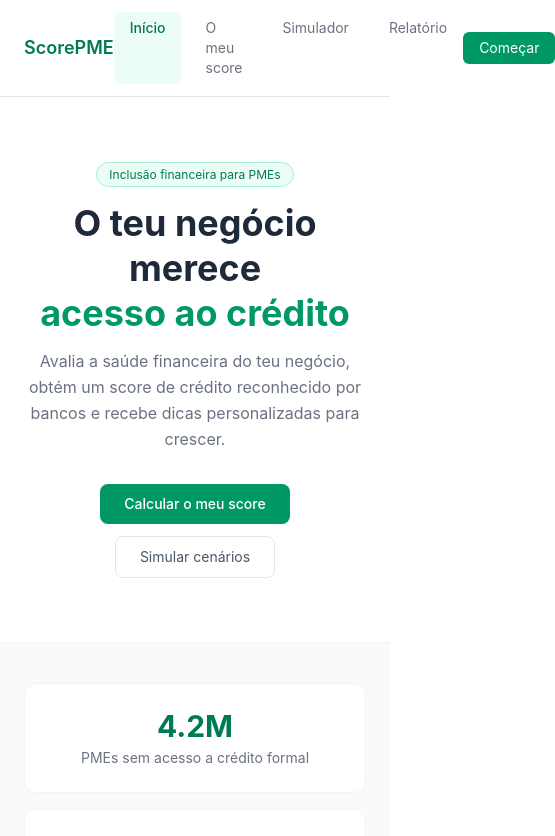
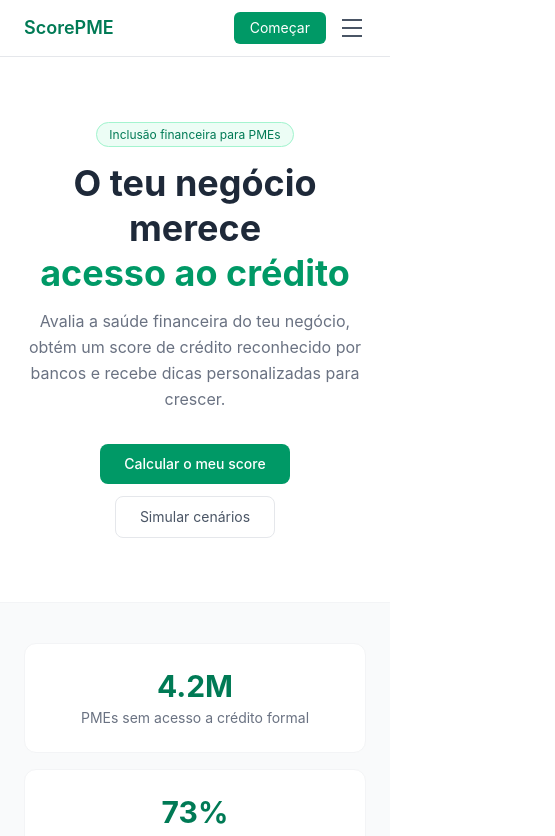
Before and after one commit to creative-nam/scorepme, a React (Vite) app in the folder client/: page / in a window 390 px wide. Shown: the top 836 px of the page, 555 px wide, since content can reach past the window. Built offline with nearby package versions, Linux system fonts and the light colour scheme.

Commit message:
fix: responsividade da navbar e cabeçalho do relatório compatível com Tailwind v4

```diff
--- a/client/src/components/Navbar.jsx
+++ b/client/src/components/Navbar.jsx
@@ -1,3 +1,4 @@
+import { useState, useEffect } from 'react'
 import { NavLink, useNavigate } from 'react-router-dom'
 
 const links = [
@@ -7,17 +8,35 @@ const links = [
   { to: '/relatorio', label: 'Relatório'   },
 ]
 
+function useEDesktop() {
+  const [eDesktop, setEDesktop] = useState(window.innerWidth >= 768)
+  useEffect(() => {
+    const handler = () => setEDesktop(window.innerWidth >= 768)
+    window.addEventListener('resize', handler)
+    return () => window.removeEventListener('resize', handler)
+  }, [])
+  return eDesktop
+}
+
 function Navbar() {
-  const navegar = useNavigate()
+  const navegar    = useNavigate()
+  const eDesktop   = useEDesktop()
+  const [menuAberto, setMenuAberto] = useState(false)
 
   return (
-    <nav className="bg-white border-b border-gray-200 px-6 py-3 flex items-center justify-between">
+    <nav className="bg-white border-b border-gray-200">
+
+      {/* Barra principal */}
+      <div className="px-6 py-3 flex items-center justify-between">
         <span
-        onClick={() => navegar('/')}
+          onClick={() => { navegar('/'); setMenuAberto(false) }}
           className="text-emerald-700 font-semibold text-lg cursor-pointer"
         >
           ScorePME
         </span>
+
+        {/* Links — só em desktop */}
+        {eDesktop && (
           <div className="flex gap-2">
             {links.map(({ to, label }) => (
               <NavLink
@@ -36,12 +55,53 @@ function Navbar() {
               </NavLink>
             ))}
           </div>
+        )}
+
+        <div className="flex items-center gap-3">
           <button
             onClick={() => navegar('/score')}
             className="bg-emerald-600 text-white text-sm px-4 py-1.5 rounded-md hover:bg-emerald-700 transition-colors"
           >
             Começar
           </button>
+
+          {/* Hamburguer — só em mobile */}
+          {!eDesktop && (
+            <button
+              onClick={() => setMenuAberto(!menuAberto)}
+              className="flex flex-col gap-1.5 p-1"
+            >
+              <span className={`block w-5 h-0.5 bg-gray-600 transition-transform ${menuAberto ? 'rotate-45 translate-y-2' : ''}`} />
+              <span className={`block w-5 h-0.5 bg-gray-600 transition-opacity ${menuAberto ? 'opacity-0' : ''}`} />
+              <span className={`block w-5 h-0.5 bg-gray-600 transition-transform ${menuAberto ? '-rotate-45 -translate-y-2' : ''}`} />
+            </button>
+          )}
+        </div>
+      </div>
+
+      {/* Menu mobile expandido */}
+      {!eDesktop && menuAberto && (
+        <div className="border-t border-gray-100 px-4 py-3 flex flex-col gap-1">
+          {links.map(({ to, label }) => (
+            <NavLink
+              key={to}
+              to={to}
+              end={to === '/'}
+              onClick={() => setMenuAberto(false)}
+              className={({ isActive }) =>
+                `px-4 py-2.5 rounded-md text-sm transition-colors ${
+                  isActive
+                    ? 'bg-emerald-50 text-emerald-700 font-medium'
+                    : 'text-gray-500 hover:bg-gray-100'
+                }`
+              }
+            >
+              {label}
+            </NavLink>
+          ))}
+        </div>
+      )}
+
     </nav>
   )
 }
--- a/client/src/pages/Relatorio.jsx
+++ b/client/src/pages/Relatorio.jsx
@@ -76,7 +76,7 @@ function Relatorio() {
     <div className="max-w-3xl mx-auto px-6 py-10">
 
       {/* Cabeçalho */}
-      <div className="flex items-start justify-between mb-8 pb-6 border-b border-gray-200">
+      <div style={{ display: 'flex', flexWrap: 'wrap', alignItems: 'flex-start', justifyContent: 'space-between', gap: '1rem', marginBottom: '2rem', paddingBottom: '1.5rem', borderBottom: '1px solid #e5e7eb' }}>
         <div>
             <span className="text-xs bg-emerald-50 text-emerald-700 border border-emerald-200 px-2 py-0.5 rounded-full">
             Relatório para apresentação bancária
```
Lines whose indentation alone changed are shown as unchanged.
